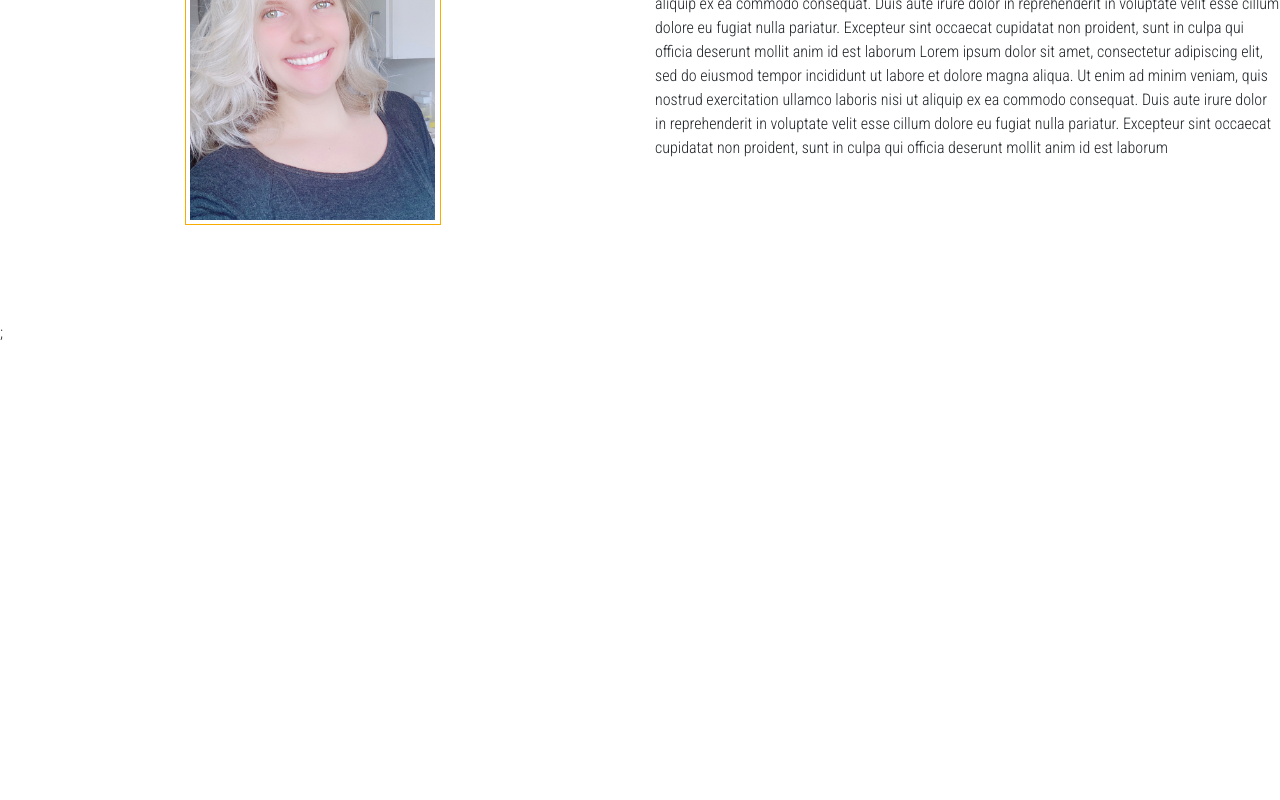
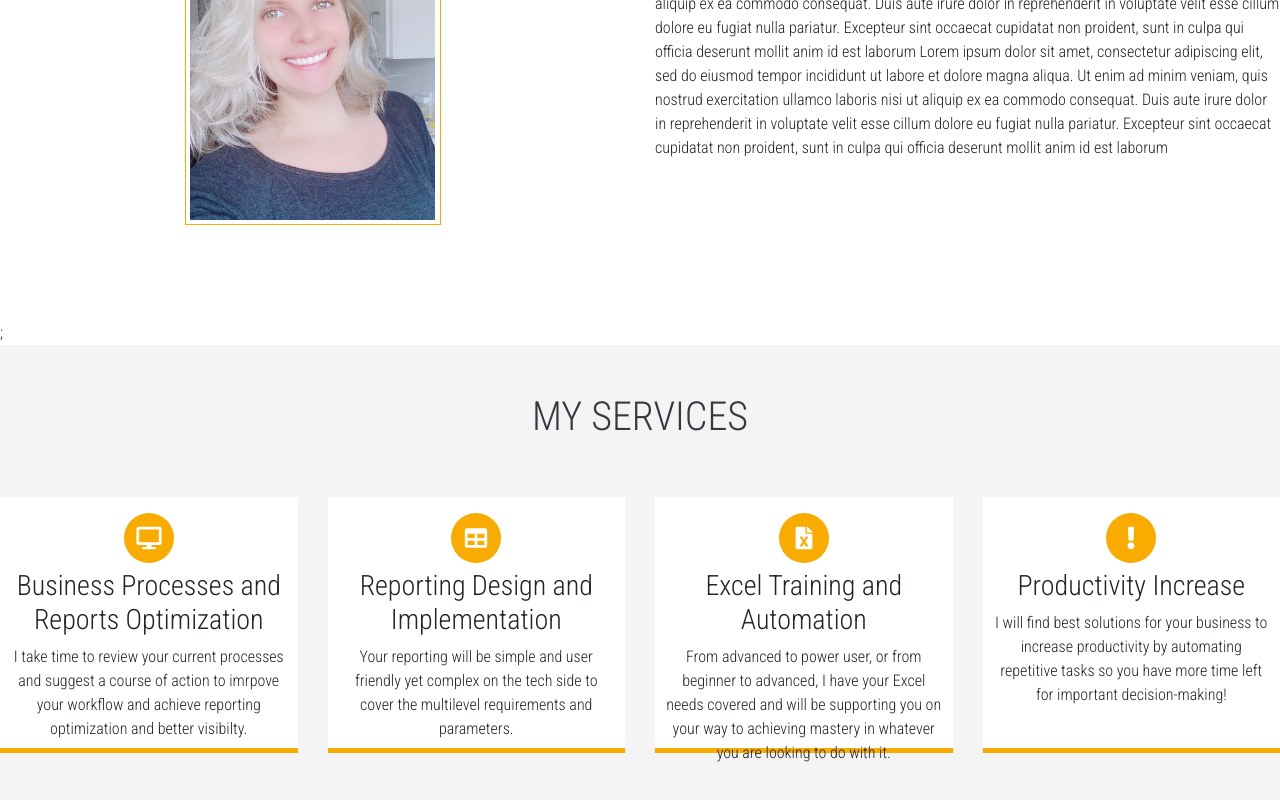
Before and after one commit to yuzhakova/website, a React (Create React App) app in the folder client/: page / in a window 1280 px wide. Shown: the part 992-1792 px from the top of the page. Before the commit the page ends 1337 px from the top, so only its background shows below. Built offline with nearby package versions, Linux system fonts and the light colour scheme.

Commit message:
add services layout

```diff
--- a/client/package.json
+++ b/client/package.json
@@ -4,6 +4,7 @@
   "private": true,
   "dependencies": {
     "@fortawesome/fontawesome-svg-core": "^1.2.34",
+    "@fortawesome/free-brands-svg-icons": "^5.15.2",
     "@fortawesome/free-solid-svg-icons": "^5.15.2",
     "@fortawesome/react-fontawesome": "^0.1.14",
     "@testing-library/jest-dom": "^5.11.9",
--- a/client/src/App.css
+++ b/client/src/App.css
@@ -1,9 +1,10 @@
 @import url('https://fonts.googleapis.com/css2?family=Roboto+Condensed:wght@300&display=swap');
 
 :root {
-  --primary-white: #fff;
+  --primary-white: #ffffff;
+  --primary-light-grey: #f4f4f4;
   --primary-orange: #f9ab00;
-  --primary-dark: rgba(255, 255, 255, 0);
+  --primary-dark: rgb(52, 58, 64);
   --primary-red: #ef4035;
   --primary-hover-red: #f33501;
 }
@@ -121,3 +122,58 @@ nav ul li {
     width: 10rem;
   }
 }
+
+/* SERVICES */
+.services {
+  text-align: center;
+  padding-bottom: 2rem;
+  background-color: var(--primary-light-grey);
+}
+
+.services h1 {
+  color: var(--primary-dark);
+  text-transform: uppercase;
+}
+
+.services .circle {
+  position: relative;
+  margin: 0.375rem auto;
+  background: var(--primary-orange);
+  border-radius: 50%;
+  width: 3.125rem;
+  height: 3.125rem;
+}
+
+.services .icon {
+  font-size: 1.4rem;
+  color: var(--primary-white);
+  position: absolute;
+  top: 50%;
+  left: 50%;
+  transform: translate(-50%, -50%);
+}
+
+.services .box {
+  height: 16rem;
+  border-bottom: 0.3125rem solid var(--primary-orange);
+  padding: 0.625rem;
+  margin-bottom: 1.875rem;
+  background: var(--primary-white);
+}
+
+.services .box:hover {
+  background: var(--primary-orange);
+  border-bottom: 0.3125rem solid var(--primary-dark);
+}
+
+.services .box:hover .icon {
+  color: var(--primary-dark);
+}
+
+.services .box:hover .circle {
+  background: var(--primary-white);
+}
+
+.services .box:hover p {
+  color: var(--primary-white);
+}
--- a/client/src/App.js
+++ b/client/src/App.js
@@ -3,6 +3,7 @@ import 'bootstrap/dist/css/bootstrap.min.css';
 import Navbar from './components/Navbar';
 import Header from './components/Header';
 import AboutMe from './components/AboutMe';
+import Services from './components/Services';
 
 function App() {
   return (
@@ -10,6 +11,7 @@ function App() {
       <Navbar />
       <Header />
       <AboutMe />;
+      <Services />
     </>
   );
 }
--- /dev/null
+++ b/client/src/components/Services.js
@@ -0,0 +1,78 @@
+import React from 'react';
+import { FontAwesomeIcon } from '@fortawesome/react-fontawesome';
+import {
+  faDesktop,
+  faTable,
+  faFileExcel,
+  faExclamation,
+} from '@fortawesome/free-solid-svg-icons';
+
+const Services = () => {
+  return (
+    <div className="services">
+      <h1 className="py-5">my services</h1>
+      <div className="row">
+        <div className="col-md-3 col-sm-6">
+          <div className="box">
+            <div className="circle">
+              <FontAwesomeIcon className="icon" icon={faDesktop} size="2x" />
+            </div>
+            <h3> Business Processes and Reports Optimization</h3>
+            <p>
+              I take time to review your current processes and suggest a course
+              of action to imrpove your workflow and achieve reporting
+              optimization and better visibilty.
+            </p>
+          </div>
+        </div>
+        {/* - */}
+        <div className="col-md-3 col-sm-6">
+          <div className="box">
+            <div className="circle">
+              <FontAwesomeIcon className="icon" icon={faTable} size="2x" />
+            </div>
+            <h3> Reporting Design and Implementation</h3>
+            <p>
+              Your reporting will be simple and user friendly yet complex on the
+              tech side to cover the multilevel requirements and parameters.
+            </p>
+          </div>
+        </div>
+        {/* - */}
+        <div className="col-md-3 col-sm-6">
+          <div className="box">
+            <div className="circle">
+              <FontAwesomeIcon className="icon" icon={faFileExcel} size="2x" />
+            </div>
+            <h3> Excel Training and Automation</h3>
+            <p>
+              From advanced to power user, or from beginner to advanced, I have
+              your Excel needs covered and will be supporting you on your way to
+              achieving mastery in whatever you are looking to do with it.
+            </p>
+          </div>
+        </div>
+        {/* - */}
+        <div className="col-md-3 col-sm-6">
+          <div className="box">
+            <div className="circle">
+              <FontAwesomeIcon
+                className="icon"
+                icon={faExclamation}
+                size="2x"
+              />
+            </div>
+            <h3> Productivity Increase</h3>
+            <p>
+              I will find best solutions for your business to increase
+              productivity by automating repetitive tasks so you have more time
+              left for important decision-making!
+            </p>
+          </div>
+        </div>
+      </div>
+    </div>
+  );
+};
+
+export default Services;
```
Also changed, not shown: 1 other file (tests, documents, lock files or other folders).
